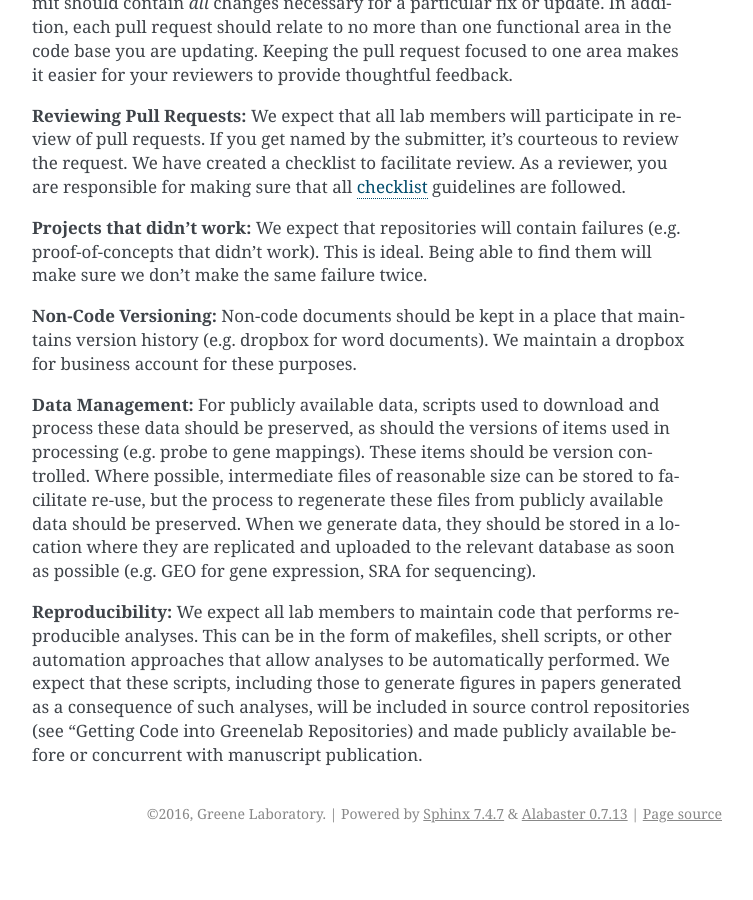
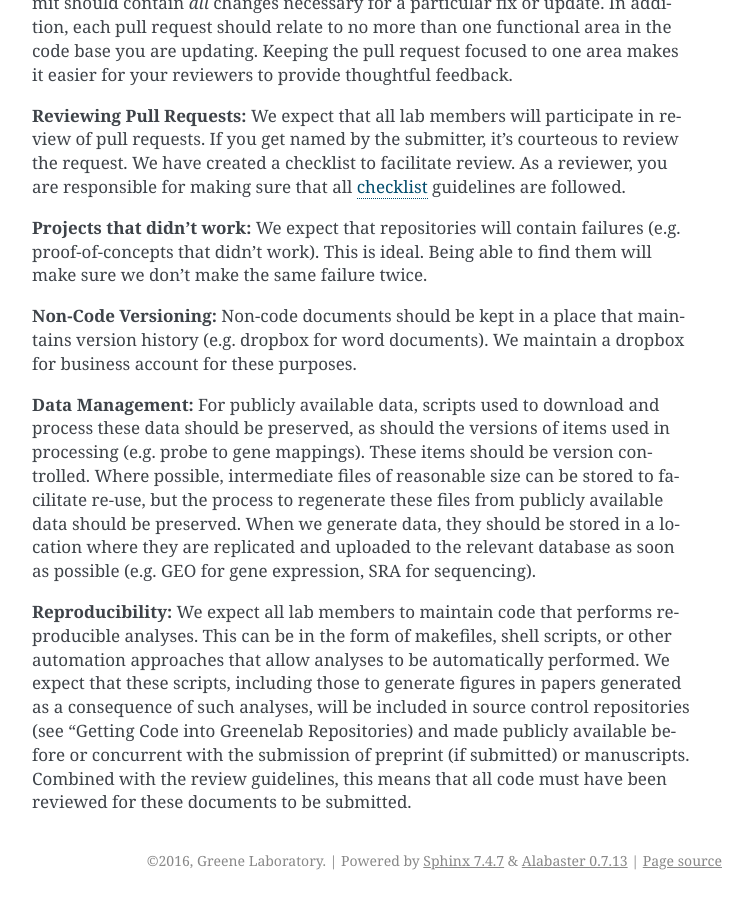
Before and after one commit to greenelab/onboarding, a Sphinx documentation site: the page built from source/coding_and_software.rst, in a window 1280 px wide and 900 px high, scrolled down 1184 px. Shown: the whole window, without its empty margins (388-1141 px from the left). Built offline with Sphinx 7.4.7, drawn with Linux system fonts in a browser that asks for light colours; before the commit the page ends 2037 px from its top, so only the background shows below that.

```diff
--- a/source/coding_and_software.rst
+++ b/source/coding_and_software.rst
@@ -91,4 +91,6 @@ other automation approaches that allow analyses to be automatically performed.
 We expect that these scripts, including those to generate figures in papers
 generated as a consequence of such analyses, will be included in source control
 repositories (see "Getting Code into Greenelab Repositories) and made publicly
-available before or concurrent with manuscript publication.
+available before or concurrent with the submission of preprint (if submitted) or
+manuscripts. Combined with the review guidelines, this means that all code must
+have been reviewed for these documents to be submitted.
```
Also changed, not shown: source/expectations.rst (+16 -0 lines).
